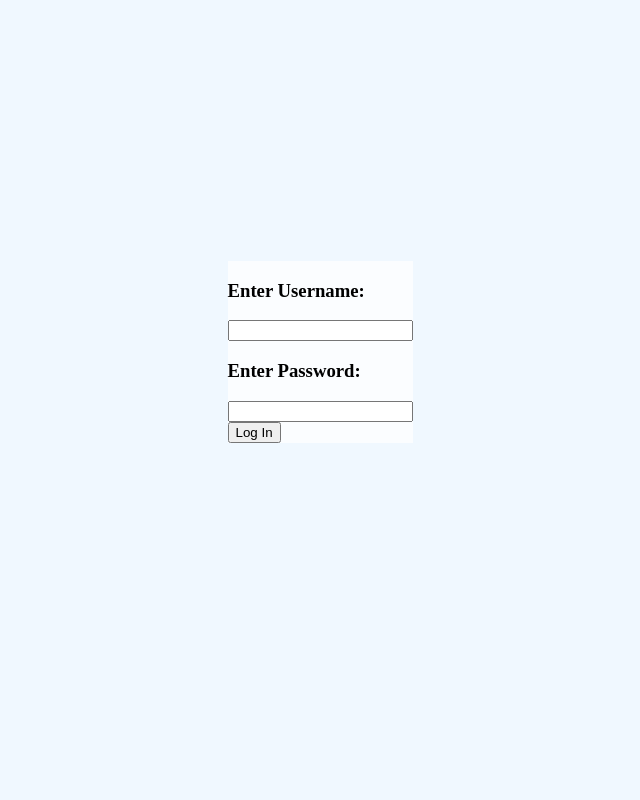
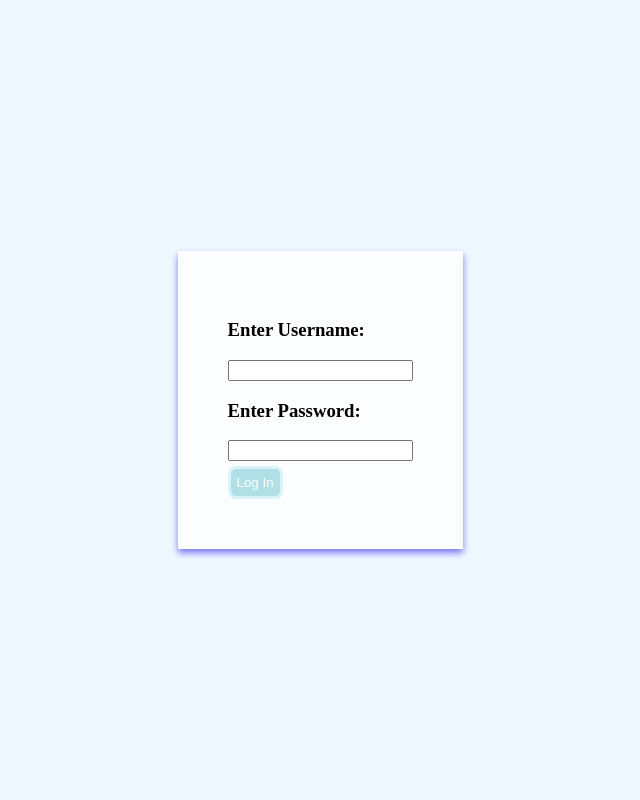
Before and after one commit to dskoman/cpsc362-project, a PHP site: page /log_in.html in a window 1280 px wide. Shown: the whole page, without its empty margins (320-960 px from the left). Run offline with PHP 8.4, Linux system fonts and the light colour scheme.

Commit message:
Update log_in_Style.css
finished log in page styling

```diff
--- a/log_in_Style.css
+++ b/log_in_Style.css
@@ -1,11 +1,27 @@
+html, body {
+    height: 100%;
+    margin:0;
+}
 body {
-background-color: aliceblue;
-display: flex;
-align-items: center;
-justify-content: center;
+    background-color: aliceblue;
+    display: flex;
+    align-items: center;
+    justify-content: center;
 }
 
 #log_in_container {
-background-color: rgb(251, 253, 255);
-margin-top: 20%;
+    display:block;
+    background-color: rgb(251, 253, 255);
+    padding: 50px;
+    box-shadow: 0px 4px 7px 0px rgb(121, 121, 243);
 }
+
+.submit_button {
+    padding: 6px;
+    background-color: powderblue;
+    color: white;
+    border: solid;
+    border-color:rgb(216, 244, 248);
+    border-radius: 8px;
+    margin-top: 5px;
+}
```
